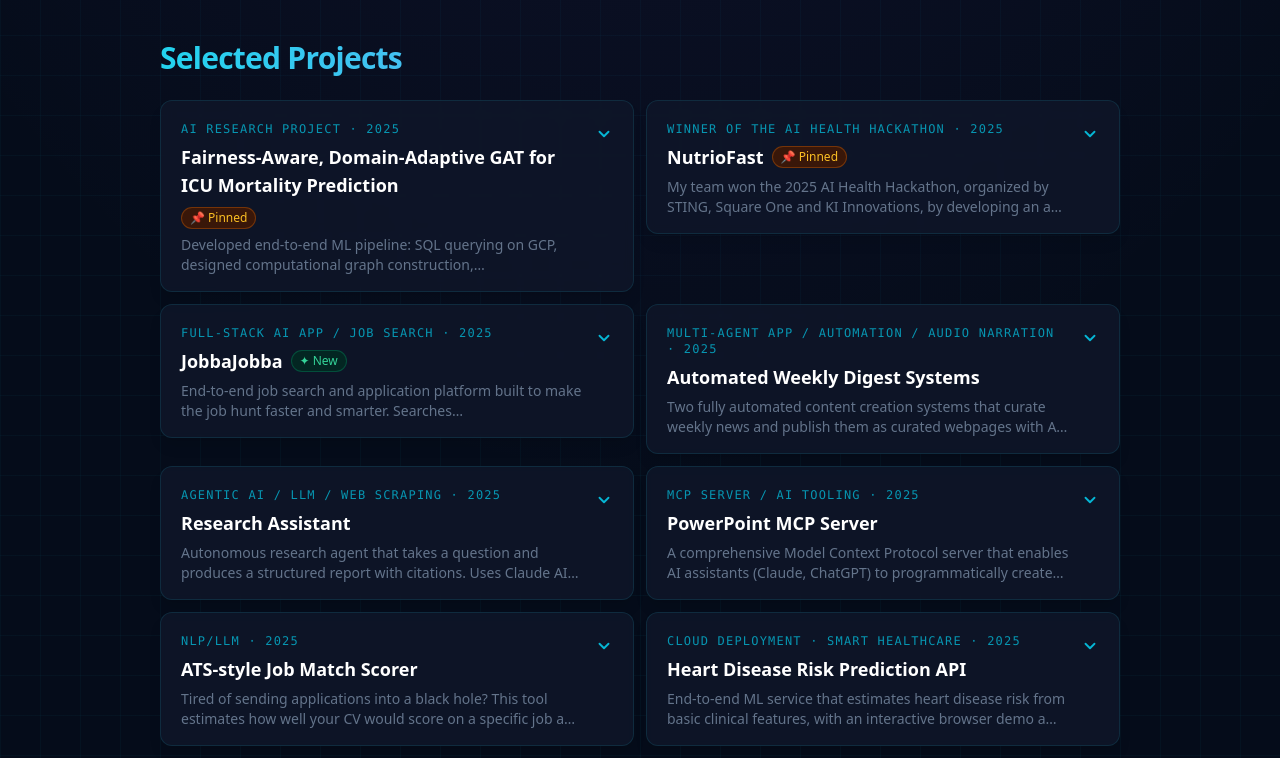
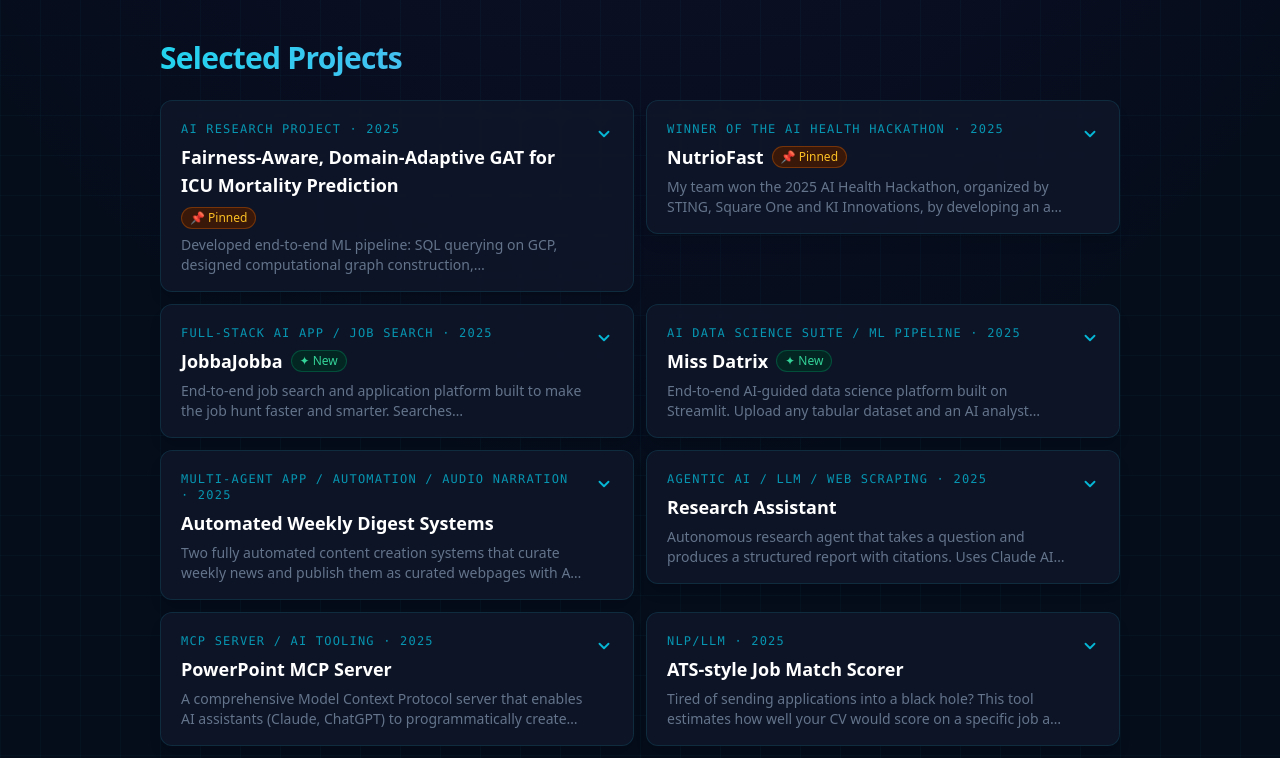
Before and after one commit to EiriniOr/eirini-portfolio, a React (Vite) app: page / in a window 1280 px wide. Shown: the part 525-1283 px from the top of the page. Built offline with nearby package versions, Linux system fonts and the light colour scheme.

Commit message:
feat: add Miss Datrix project card (invite-only AI data science suite)

```diff
--- a/src/App.jsx
+++ b/src/App.jsx
@@ -100,6 +100,30 @@
       "Kanban board (Saved → Applied → Assessment → Interview → Offer → Rejected) with drag-and-drop",
       "Manual job add via URL — Claude extracts title, company, and description automatically",
       "Profile photo preserved with correct aspect ratio; all hyperlinks clickable in generated CV",
+    ],
+  },
+  {
+    kind: "AI Data Science Suite / ML Pipeline",
+    title: "Miss Datrix",
+    year: "2025",
+    badge: "new",
+    impact:
+      "End-to-end AI-guided data science platform built on Streamlit. Upload any tabular dataset and an AI analyst (Claude) proposes a workflow, then walks through cleaning, EDA, feature engineering, model benchmarking, hyperparameter optimisation, SHAP explainability, and a downloadable HTML report. Also supports A/B testing and causal inference (propensity score matching, IPW). Access is invite-only as it runs on personal API infrastructure.",
+    stack: [
+      "Python", "Streamlit", "Claude API", "scikit-learn", "XGBoost", "LightGBM",
+      "Optuna", "SHAP", "Plotly", "statsmodels", "A/B Testing", "Causal Inference",
+    ],
+    links: [
+      { label: "Live Demo", href: "https://msdatrix.streamlit.app/" },
+      { label: "GitHub", href: "https://github.com/EiriniOr/data-suite" },
+    ],
+    highlights: [
+      "AI analyst proposes a minimal workflow based on uploaded data and stated goal — not a fixed template",
+      "Trains real models (RF, XGBoost, LightGBM, SVM, Logistic/Ridge) with cross-validated leaderboard",
+      "Optuna Bayesian hyperparameter search with trial progress and before/after comparison",
+      "SHAP feature importance + confusion matrix / ROC / residual plots + downloadable HTML report",
+      "A/B testing: auto-detects continuous vs binary outcome, Welch/Mann-Whitney/chi-square, Cohen's d, power analysis",
+      "Causal inference: propensity score matching or IPW, ATE with bootstrap SE, covariate balance (SMD)",
     ],
   },
   {
```
